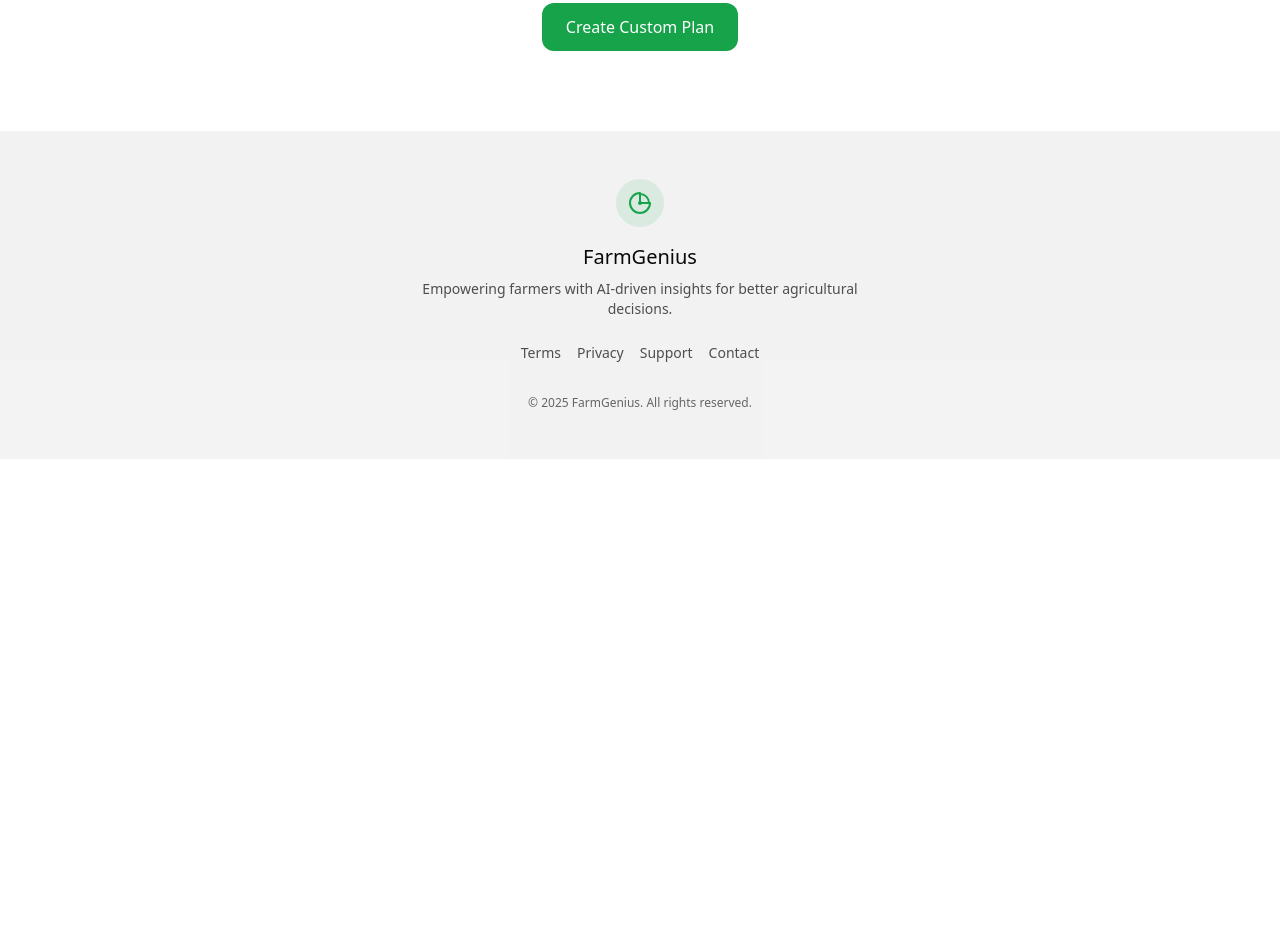
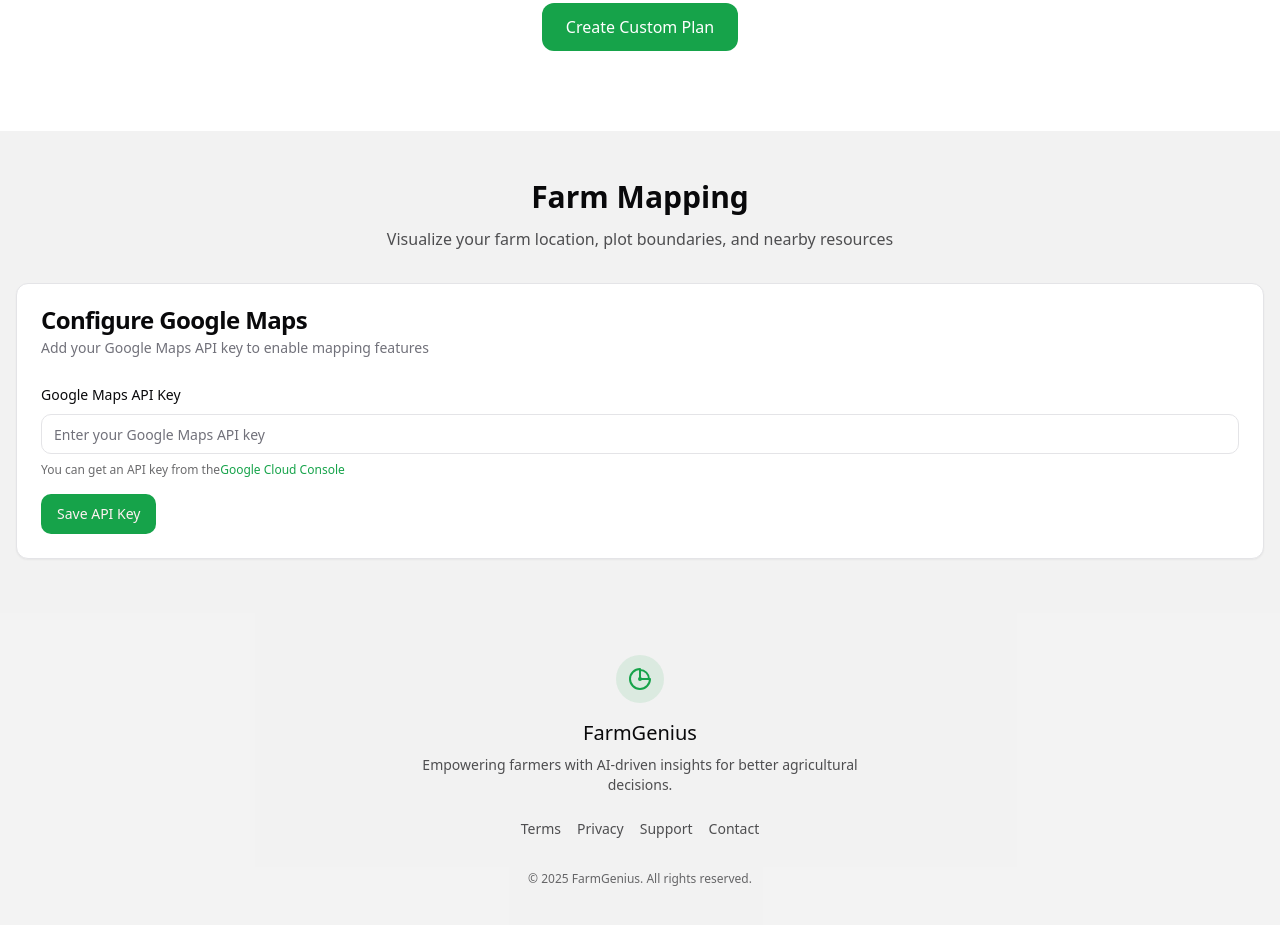
Before and after one commit to OMSINGH0027/farmgenius-tips, a React (Vite) app: page / in a window 1280 px wide. Shown: the part 6500-7425 px from the top of the page. Before the commit the page ends 6959 px from the top, so only its background shows below. Built offline with nearby package versions, Linux system fonts and the light colour scheme.

Commit message:
Integrate Google Tools/API
Integrate Google tools or APIs into the application.

```diff
--- a/package.json
+++ b/package.json
@@ -11,6 +11,7 @@
     "preview": "vite preview"
   },
   "dependencies": {
+    "@googlemaps/js-api-loader": "^1.16.6",
     "@hookform/resolvers": "^3.9.0",
     "@radix-ui/react-accordion": "^1.2.0",
     "@radix-ui/react-alert-dialog": "^1.1.1",
--- /dev/null
+++ b/src/components/FarmMapSection.jsx
@@ -0,0 +1,160 @@
+
+import React, { useState } from 'react';
+import { GoogleMapView } from './GoogleMapView';
+import { Button } from '@/components/ui/button';
+import { Input } from '@/components/ui/input';
+import { Card, CardContent, CardDescription, CardHeader, CardTitle } from '@/components/ui/card';
+import { toast } from 'sonner';
+
+export const FarmMapSection = () => {
+  const [apiKey, setApiKey] = useState('');
+  const [showMapConfig, setShowMapConfig] = useState(true);
+  const [markerPositions, setMarkerPositions] = useState([]);
+  const [farmLocation, setFarmLocation] = useState({ lat: 20.5937, lng: 78.9629 });
+
+  const handleApiKeySubmit = (e) => {
+    e.preventDefault();
+    if (apiKey.trim()) {
+      setShowMapConfig(false);
+      toast.success("Google Maps API key saved");
+    } else {
+      toast.error("Please enter a valid API key");
+    }
+  };
+
+  const handleSetLocation = (e) => {
+    e.preventDefault();
+    const form = e.target;
+    const lat = parseFloat(form.latitude.value);
+    const lng = parseFloat(form.longitude.value);
+
+    if (isNaN(lat) || isNaN(lng)) {
+      toast.error("Please enter valid coordinates");
+      return;
+    }
+
+    setFarmLocation({ lat, lng });
+    setMarkerPositions([...markerPositions, { lat, lng }]);
+    form.reset();
+    toast.success("Farm location added");
+  };
+
+  return (
+    <section className="py-12 bg-foreground/5">
+      <div className="container mx-auto px-4">
+        <div className="max-w-4xl mx-auto">
+          <div className="text-center mb-8">
+            <h2 className="text-3xl font-bold mb-3">Farm Mapping</h2>
+            <p className="text-foreground/70">
+              Visualize your farm location, plot boundaries, and nearby resources
+            </p>
+          </div>
+
+          {showMapConfig ? (
+            <Card>
+              <CardHeader>
+                <CardTitle>Configure Google Maps</CardTitle>
+                <CardDescription>
+                  Add your Google Maps API key to enable mapping features
+                </CardDescription>
+              </CardHeader>
+              <CardContent>
+                <form onSubmit={handleApiKeySubmit} className="space-y-4">
+                  <div className="space-y-2">
+                    <label htmlFor="apiKey" className="text-sm font-medium">
+                      Google Maps API Key
+                    </label>
+                    <Input
+                      id="apiKey"
+                      value={apiKey}
+                      onChange={(e) => setApiKey(e.target.value)}
+                      placeholder="Enter your Google Maps API key"
+                      required
+                    />
+                    <p className="text-xs text-foreground/60">
+                      You can get an API key from the
+                      <a
+                        href="https://console.cloud.google.com/google/maps-apis/"
+                        target="_blank"
+                        rel="noopener noreferrer"
+                        className="text-primary mx-1 hover:underline"
+                      >
+                        Google Cloud Console
+                      </a>
+                    </p>
+                  </div>
+                  <Button type="submit">Save API Key</Button>
+                </form>
+              </CardContent>
+            </Card>
+          ) : (
+            <div className="space-y-6">
+              <Card>
+                <CardContent className="pt-6">
+                  <GoogleMapView
+                    apiKey={apiKey}
+                    center={farmLocation}
+                    zoom={14}
+                    markerPositions={markerPositions}
+                    height="400px"
+                  />
+                </CardContent>
+              </Card>
+
+              <Card>
+                <CardHeader>
+                  <CardTitle>Add Farm Location</CardTitle>
+                  <CardDescription>
+                    Add coordinates to mark important locations on your farm
+                  </CardDescription>
+                </CardHeader>
+                <CardContent>
+                  <form onSubmit={handleSetLocation} className="grid grid-cols-1 sm:grid-cols-2 gap-4">
+                    <div className="space-y-2">
+                      <label htmlFor="latitude" className="text-sm font-medium">
+                        Latitude
+                      </label>
+                      <Input
+                        id="latitude"
+                        name="latitude"
+                        type="number"
+                        step="any"
+                        placeholder="e.g. 20.5937"
+                        required
+                      />
+                    </div>
+                    <div className="space-y-2">
+                      <label htmlFor="longitude" className="text-sm font-medium">
+                        Longitude
+                      </label>
+                      <Input
+                        id="longitude"
+                        name="longitude"
+                        type="number"
+                        step="any"
+                        placeholder="e.g. 78.9629"
+                        required
+                      />
+                    </div>
+                    <div className="sm:col-span-2">
+                      <Button type="submit" className="w-full">Add Location Marker</Button>
+                    </div>
+                  </form>
+                </CardContent>
+              </Card>
+
+              <div className="flex justify-end">
+                <Button
+                  variant="outline"
+                  onClick={() => setShowMapConfig(true)}
+                >
+                  Change API Key
+                </Button>
+              </div>
+            </div>
+          )}
+        </div>
+      </div>
+    </section>
+  );
+};
--- /dev/null
+++ b/src/components/GoogleMapView.jsx
@@ -0,0 +1,74 @@
+
+import React, { useEffect, useRef, useState } from 'react';
+import { Loader } from '@googlemaps/js-api-loader';
+import { cn } from '@/lib/utils';
+
+export const GoogleMapView = ({
+  className,
+  apiKey,
+  center = { lat: 20.5937, lng: 78.9629 }, // Default to India's center
+  zoom = 5,
+  markerPositions = [],
+  height = "400px"
+}) => {
+  const mapRef = useRef(null);
+  const [mapLoaded, setMapLoaded] = useState(false);
+  const [error, setError] = useState(null);
+
+  useEffect(() => {
+    if (!apiKey) {
+      setError("Google Maps API key is required");
+      return;
+    }
+
+    // Load Google Maps API
+    const loader = new Loader({
+      apiKey,
+      version: "weekly"
+    });
+
+    loader.load()
+      .then(() => {
+        // API has loaded successfully
+        setMapLoaded(true);
+
+        // Initialize the map
+        const map = new window.google.maps.Map(mapRef.current, {
+          center,
+          zoom,
+          mapTypeId: 'satellite', // Satellite view is better for agricultural use
+          mapTypeControl: true,
+          fullscreenControl: true,
+        });
+
+        // Add markers if any
+        markerPositions.forEach(position => {
+          new window.google.maps.Marker({
+            position,
+            map,
+            animation: window.google.maps.Animation.DROP
+          });
+        });
+      })
+      .catch(err => {
+        console.error("Failed to load Google Maps", err);
+        setError("Failed to load Google Maps. Please check your API key.");
+      });
+  }, [apiKey, center, zoom, markerPositions]);
+
+  return (
+    <div className={cn("rounded-lg overflow-hidden", className)}>
+      {error ? (
+        <div className="bg-red-50 border border-red-200 text-red-700 p-4 rounded-lg text-center h-full flex items-center justify-center">
+          <p>{error}</p>
+        </div>
+      ) : !mapLoaded ? (
+        <div className="bg-foreground/5 h-full flex items-center justify-center">
+          <div className="animate-pulse">Loading map...</div>
+        </div>
+      ) : (
+        <div ref={mapRef} style={{ height, width: '100%' }} />
+      )}
+    </div>
+  );
+};
--- a/src/pages/Index.jsx
+++ b/src/pages/Index.jsx
@@ -5,6 +5,7 @@ import { WeatherModule } from "@/components/WeatherModule";
 import { SoilAnalysis } from "@/components/SoilAnalysis";
 import { CropRecommendations } from "@/components/CropRecommendations";
 import { CustomFarmPlanForm } from "@/components/CustomFarmPlanForm";
+import { FarmMapSection } from "@/components/FarmMapSection";
 
 const Index = () => {
   return (
@@ -15,6 +16,7 @@ const Index = () => {
         <WeatherModule />
         <SoilAnalysis />
         <CropRecommendations />
+        <FarmMapSection />
       </main>
 
       <dialog id="customFarmPlan" className="modal p-0 rounded-2xl shadow-lg backdrop:bg-black/50 backdrop:backdrop-blur-sm">
```
Also changed, not shown: 1 other file (tests, documents, lock files or other folders).
